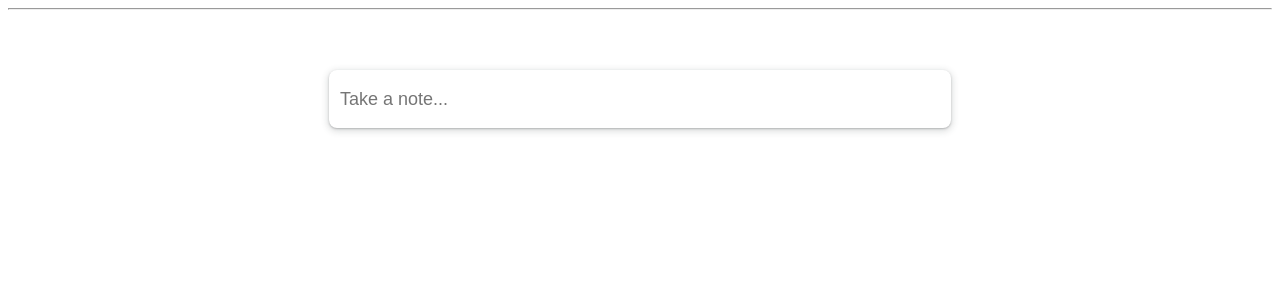
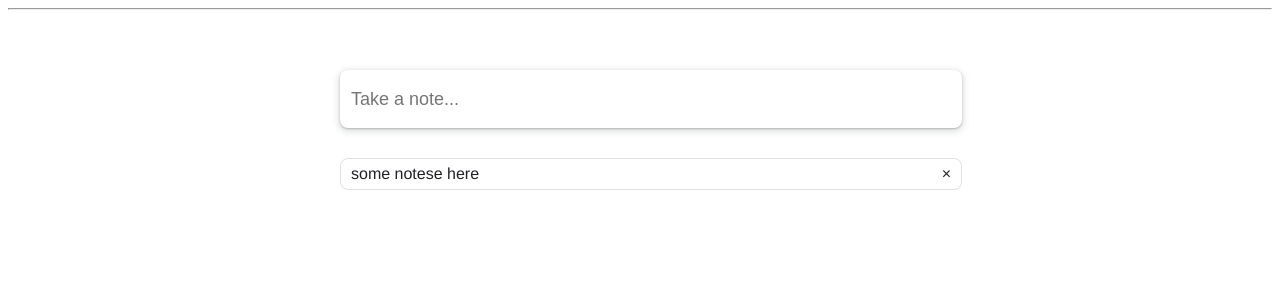
Before and after one commit to ankitsinghwakefit/keep_easy, a Vue app: page / in a window 1280 px wide. Shown: the top 300 px of the page. Built offline with nearby package versions, Linux system fonts and the light colour scheme.

Commit message:
notes item style done

```diff
--- a/src/components/Notes.vue
+++ b/src/components/Notes.vue
@@ -6,6 +6,14 @@
     v-model="newNote"
     @keypress.enter="saveNote"
     />
+    <div class="notes-item">
+      <div>
+        some notese here
+      </div>
+      <div class="remove-icon">
+        &times;
+      </div>
+    </div>
   </div>
 </template>
 
@@ -29,11 +37,11 @@ export default {
 <!-- Add "scoped" attribute to limit CSS to this component only -->
 <style scoped>
 .body {
-  width: 60%;
+  max-width: 600px;
   margin: 60px auto;
 }
 .input-box {
-  width: 600px;
+  width: 100%;
   box-shadow: 0 1px 2px 0 rgba(60, 64, 67, 0.302),
     0 2px 6px 2px rgba(60, 64, 67, 0.149);
   border-radius: 8px;
@@ -50,4 +58,27 @@ select:focus {
   outline: none;
   color: #202124;
 }
+.notes-item {
+  width: 100%;
+  border: solid transparent;
+  border-width: 0 0 0 4px;
+  color: #202124;
+  margin-top: 30px;
+  font-size: 16px;
+  margin-bottom: 12px;
+  display: flex;
+  align-items: center;
+  justify-content: space-between;
+  padding: 6px 10px;
+  box-shadow: none;
+  opacity: 1;
+  border-radius: 8px;
+  background-color: #fff;
+  border: 1px solid #e0e0e0;
+  min-height: 16px;
+}
+.remove-icon {
+  cursor: pointer;
+  margin-left: 14px;
+}
 </style>
```
